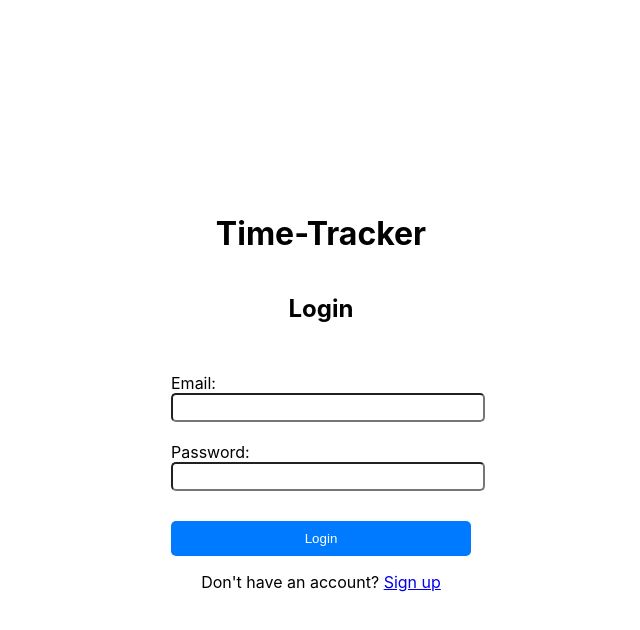
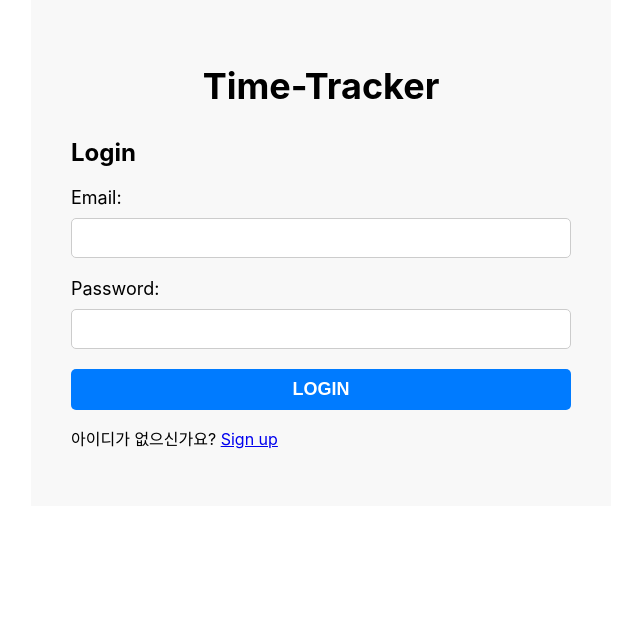
Before and after one commit to yunjunhojj/timeTracker, a React (Create React App) app: page /login in a window 1280 px wide. Shown: the top 630 px of the page, without its empty margins (319-959 px from the left). Built offline with nearby package versions, Linux system fonts and the light colour scheme.

Commit message:
style:  Auth page styled component

```diff
--- a/src/pages/LoginPage.css
+++ /dev/null
@@ -1,41 +0,0 @@
-.login-page {
-  display: flex;
-  flex-direction: column;
-  align-items: center;
-  justify-content: center;
-  height: 100vh;
-}
-
-form {
-  width: 300px;
-
-  display: flex;
-  flex-direction: column;
-  justify-content: center;
-  margin-top: 20px;
-}
-
-label {
-  margin-top: 10px;
-}
-
-input {
-  width: 100%;
-  margin-bottom: 10px;
-  padding: 5px;
-  border-radius: 5px;
-}
-
-button {
-  margin-top: 20px;
-  padding: 10px 20px;
-  border-radius: 5px;
-  border: none;
-  background-color: #007bff;
-  color: white;
-}
-
-button:hover {
-  cursor: pointer;
-  background-color: #0069d9;
-}
--- a/src/pages/LoginPage.js
+++ b/src/pages/LoginPage.js
@@ -1,6 +1,5 @@
 import React, { useState } from "react";
-import { Link } from "react-router-dom";
-import "./LoginPage.css"; // import any necessary styles
+import styled from "styled-components";
 
 function LoginPage() {
   const [email, setEmail] = useState("");
@@ -21,29 +20,82 @@ function LoginPage() {
   };
 
   return (
-    <div className="login-page">
-      <h1>Time-Tracker</h1>
-      <h2>Login</h2>
-      <form onSubmit={handleSubmit}>
-        <label>
-          Email:
-          <input type="email" value={email} onChange={handleEmailChange} />
-        </label>
-        <label>
-          Password:
-          <input
+    <LoginPageContainer>
+      <Title>Time-Tracker</Title>
+      <Subtitle>Login</Subtitle>
+      <Form onSubmit={handleSubmit}>
+        <FormGroup>
+          <Label>Email:</Label>
+          <Input type="email" value={email} onChange={handleEmailChange} />
+        </FormGroup>
+        <FormGroup>
+          <Label>Password:</Label>
+          <Input
             type="password"
             value={password}
             onChange={handlePasswordChange}
           />
-        </label>
-        <button type="submit">Login</button>
-      </form>
+        </FormGroup>
+        <Button type="submit">Login</Button>
+      </Form>
       <p>
-        Don't have an account? <Link to="/signup">Sign up</Link>
+        아이디가 없으신가요? <a href="/signup">Sign up</a>
       </p>
-    </div>
+    </LoginPageContainer>
   );
 }
 
+const LoginPageContainer = styled.div`
+  max-width: 500px;
+  margin: 0 auto;
+  padding: 40px;
+  background-color: #f8f8f8;
+`;
+
+const Title = styled.h1`
+  font-size: 36px;
+  text-align: center;
+  margin-bottom: 30px;
+`;
+
+const Subtitle = styled.h2`
+  font-size: 24px;
+  margin-bottom: 20px;
+`;
+
+const Form = styled.form`
+  display: flex;
+  flex-direction: column;
+`;
+
+const FormGroup = styled.div`
+  display: flex;
+  flex-direction: column;
+  margin-bottom: 20px;
+`;
+
+const Label = styled.label`
+  font-size: 18px;
+  margin-bottom: 10px;
+`;
+
+const Input = styled.input`
+  padding: 10px;
+  font-size: 16px;
+  border: 1px solid #ccc;
+  border-radius: 5px;
+`;
+
+const Button = styled.button`
+  padding: 10px;
+  font-size: 18px;
+  font-weight: bold;
+  text-transform: uppercase;
+  color: #fff;
+  background-color: #007bff;
+  border: none;
+  border-radius: 5px;
+  cursor: pointer;
+`;
+
 export default LoginPage;
--- a/src/pages/SignUpPage.js
+++ b/src/pages/SignUpPage.js
@@ -1,5 +1,98 @@
-const SignUpPage = () => {
-  return <>SignUpPage</>;
-};
+import React, { useState } from "react";
+import styled from "styled-components";
+
+const SignUpPageWrapper = styled.div`
+  display: flex;
+  flex-direction: column;
+  align-items: center;
+  justify-content: center;
+  height: 100vh;
+  background-color: #f5f5f5;
+`;
+
+const SignUpForm = styled.form`
+  display: flex;
+  flex-direction: column;
+  align-items: center;
+  background-color: #fff;
+  padding: 40px;
+  border-radius: 10px;
+  box-shadow: 0px 0px 10px rgba(0, 0, 0, 0.1);
+`;
+
+const SignUpInput = styled.input`
+  padding: 10px;
+  margin-bottom: 20px;
+  border: none;
+  border-radius: 5px;
+  background-color: #f2f2f2;
+  font-size: 16px;
+  font-weight: bold;
+  width: 100%;
+`;
+
+const SignUpButton = styled.button`
+  background-color: #0077c0;
+  color: #fff;
+  border: none;
+  border-radius: 5px;
+  padding: 10px 20px;
+  font-size: 16px;
+  font-weight: bold;
+  cursor: pointer;
+`;
+
+function SignUpPage() {
+  const [email, setEmail] = useState("");
+  const [password, setPassword] = useState("");
+  const [confirmPassword, setConfirmPassword] = useState("");
+
+  const handleEmailChange = (event) => {
+    setEmail(event.target.value);
+  };
+
+  const handlePasswordChange = (event) => {
+    setPassword(event.target.value);
+  };
+
+  const handleConfirmPasswordChange = (event) => {
+    setConfirmPassword(event.target.value);
+  };
+
+  const handleSubmit = (event) => {
+    event.preventDefault();
+    // implement sign up functionality here
+  };
+
+  return (
+    <SignUpPageWrapper>
+      <SignUpForm onSubmit={handleSubmit}>
+        <h1>Sign Up</h1>
+        <SignUpInput
+          type="email"
+          placeholder="Email"
+          value={email}
+          onChange={handleEmailChange}
+          required
+        />
+        <SignUpInput
+          type="password"
+          placeholder="Password"
+          value={password}
+          onChange={handlePasswordChange}
+          required
+        />
+        <SignUpInput
+          type="password"
+          placeholder="Confirm Password"
+          value={confirmPassword}
+          onChange={handleConfirmPasswordChange}
+          required
+        />
+        <SignUpButton type="submit">Sign Up</SignUpButton>
+      </SignUpForm>
+    </SignUpPageWrapper>
+  );
+}
 
 export default SignUpPage;
```
